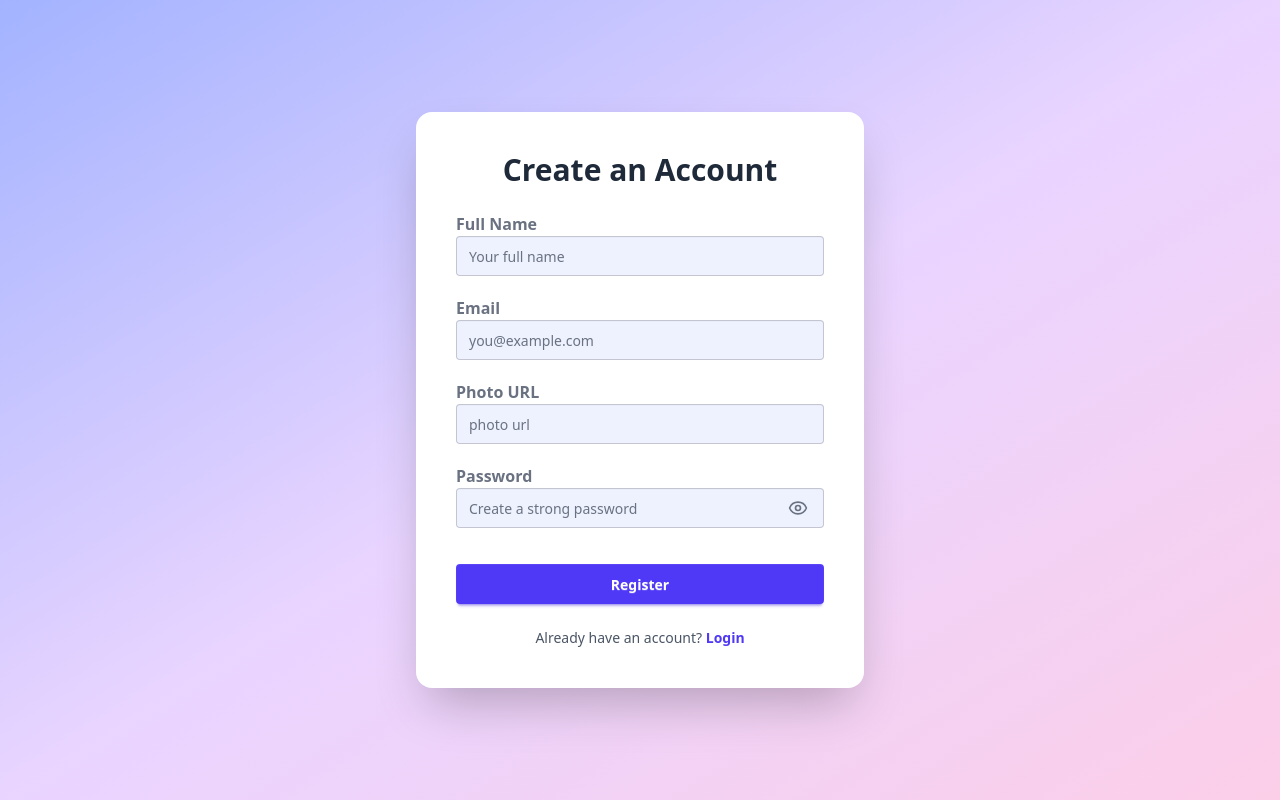
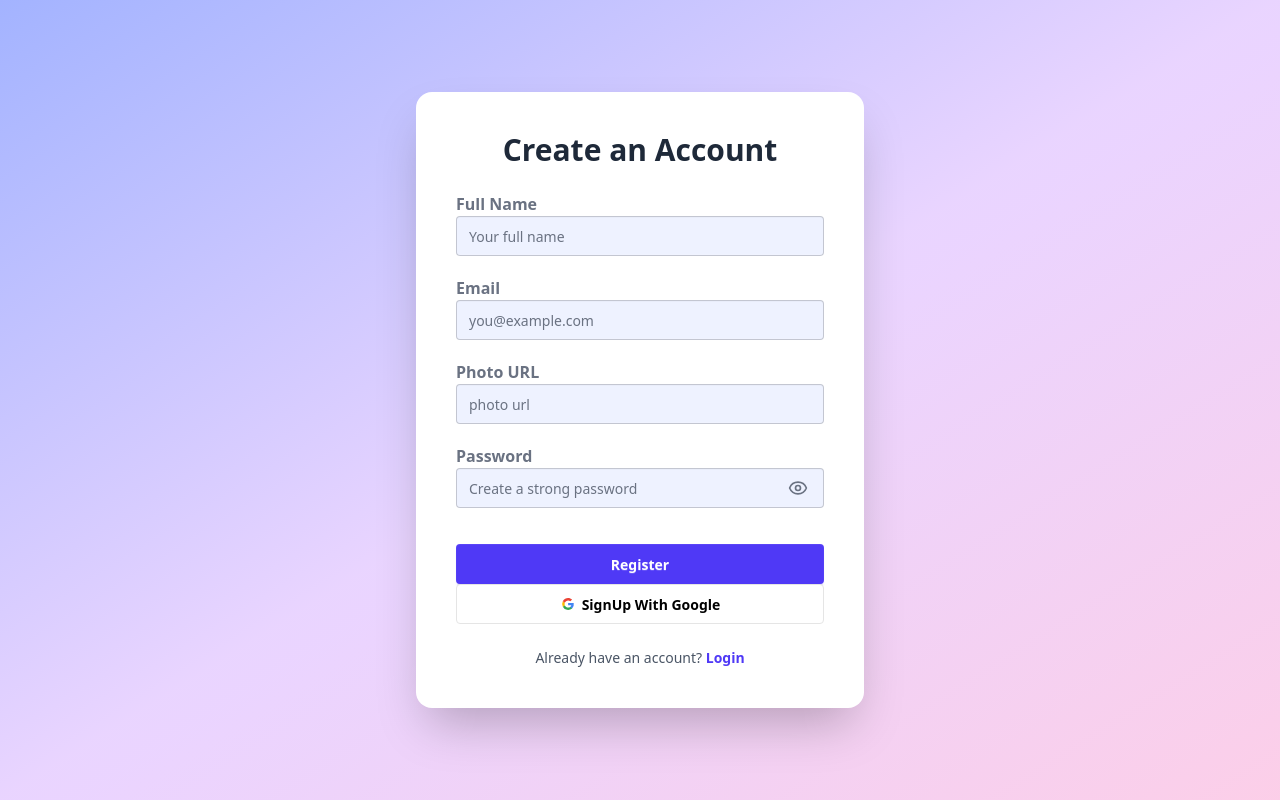
Before and after one commit to Sarwar009/ph-B12A10-FreelanceMarlet-client, a React (Vite) app: page /register in a window 1280 px wide. Built offline with nearby package versions, Linux system fonts and the light colour scheme; no server answers.

Commit message:
matching with requirement

```diff
--- a/src/components/AllJobs/JobCard.jsx
+++ b/src/components/AllJobs/JobCard.jsx
@@ -18,7 +18,7 @@ const JobCard = ({ job, onDelete }) => {
     if (!user?.email) return toast.error("Login first to accept this job");
 
     try {
-      await axios.patch(`${API}/acceptJob/${job._id}`, { acceptedBy: user.email });
+      await axios.patch(`${API}/my-accepted-tasks/${job._id}`, { acceptedBy: user.email });
       setAcceptJob(prev => ({ ...prev, acceptedBy: user.email }));
       setAcceptedTasks(prev => [...prev, { ...job, acceptedBy: user.email }]);
       toast.success("Job accepted!");
@@ -31,7 +31,7 @@ const JobCard = ({ job, onDelete }) => {
   const handleDelete = async () => {
     if (!onDelete) return;
     try {
-      await axios.delete(`${API}/deleteJobs/${job._id}`);
+      await axios.delete(`${API}/deleteJob/${job._id}`);
       onDelete(job._id);
       toast.success("Job deleted successfully");
     } catch (error) {
@@ -98,7 +98,7 @@ const JobCard = ({ job, onDelete }) => {
 
           {isOwner ? (
             <button
-              onClick={() => navigate(`/updateJobs/${job._id}`)}
+              onClick={() => navigate(`/updateJob/${job._id}`)}
               className="btn bg-yellow-500 hover:bg-yellow-600 text-white px-4 py-2 rounded-lg"
             >
               Update Job
--- a/src/components/JobForm/JobForm.jsx
+++ b/src/components/JobForm/JobForm.jsx
@@ -11,13 +11,20 @@ const JobForm = ({jobData, setJobData, handleSubmit}) => {
 
   useEffect (() => {
     axios.get (`${API}/allJobs`).then (res => setJobs (res.data));
-  }, []);
+  }, [API, setJobs]);
 
   useEffect(() => {
     if (user?.email) {
       setJobData(prev => ({ ...prev, userEmail: user.email }));
     }
   }, [user, setJobData]);
+
+  useEffect(() => {
+  if (user?.displayName) {
+    setJobData(prev => ({ ...prev, postedBy: user.displayName }));
+  }
+}, [user, setJobData]);
+
 
   const handleAddSkill = () => {
     if (skillInput && !jobData.skills.includes (skillInput)) {
@@ -54,10 +61,10 @@ const JobForm = ({jobData, setJobData, handleSubmit}) => {
           <label className="font-semibold text-gray-700">Posted By:</label>
           <input
             type="text"
-            placeholder="Posted By"
+            placeholder="Posted by"
             className="input input-field shadow-sm p-2 bg-white"
-            value={jobData.postedBy}
-            onChange={e => setJobData ({...jobData, postedBy: e.target.value})}
+            value={jobData.postedBy || ''}
+
             required
           />
         </div>
@@ -72,7 +79,7 @@ const JobForm = ({jobData, setJobData, handleSubmit}) => {
             placeholder="User Email"
             className="input input-field shadow-sm p-2 bg-white"
             value={jobData.userEmail || ''}
-            readOnly
+
             required
           />
         </div>
--- a/src/contexts/AuthProvider.jsx
+++ b/src/contexts/AuthProvider.jsx
@@ -102,6 +102,7 @@ export const AuthProvider = ({ children }) => {
         logout,
         loginWithGoogle,
         loading,
+        setLoading,
         validatePassword,
         acceptedTasks,
         setAcceptedTasks
--- a/src/pages/AllJobs.jsx
+++ b/src/pages/AllJobs.jsx
@@ -28,13 +28,13 @@ const Home = () => {
         setCategories (cats);
       } catch (err) {
         console.error ('Error fetching jobs:', err);
-      } finally {
-
-    setLoading (false);
       }
     };
 
     loadJobs ();
+
+
+    setLoading (false);
   }, [setJobs, API]);
 
    useEffect(() => {
--- a/src/pages/Home.jsx
+++ b/src/pages/Home.jsx
@@ -9,7 +9,7 @@ import LoadingSpinner from "../components/LoadingSpinner/LoadingSpinner";
 import Button from "daisyui/components/button";
 
 export default function Home() {
-  const { jobs, setJobs, API, loading } = useAuth();
+  const { jobs, setJobs, API, loading, setLoading } = useAuth();
   const [recentJobs, setRecentJobs] = useState([]);
 
   const navigate = useNavigate();
@@ -27,7 +27,8 @@ export default function Home() {
     };
 
     loadJobs();
-  }, [API, setJobs]);
+    setLoading(false)
+  }, [API, setJobs, setLoading]);
 
   useEffect(() => {
     if (jobs?.length > 0) {
--- a/src/pages/MyAcceptedJobs.jsx
+++ b/src/pages/MyAcceptedJobs.jsx
@@ -25,11 +25,11 @@ const MyAcceptedJobs = () => {
       }
     };
     fetchTasks();
-  }, [API, user?.email]);
+  }, [API, user?.email, setAcceptedTasks]);
 
   const handleDone = async (taskId) => {
     try {
-      await axios.patch(`${API}/acceptJob/${taskId}`, { acceptedBy: null });
+      await axios.patch(`${API}/my-accepted-tasks/${taskId}`, { acceptedBy: null });
       setTasks(prev => prev.filter(t => t._id !== taskId));
       setAcceptedTasks(prev => prev.filter(t => t._id !== taskId));
       toast.success("Task Successfully Completed");
@@ -40,7 +40,7 @@ const MyAcceptedJobs = () => {
   };
   const handleCancel = async (taskId) => {
     try {
-      await axios.patch(`${API}/acceptJob/${taskId}`, { acceptedBy: null });
+      await axios.patch(`${API}/my-accepted-tasks/${taskId}`, { acceptedBy: null });
       setTasks(prev => prev.filter(t => t._id !== taskId));
       setAcceptedTasks(prev => prev.filter(t => t._id !== taskId));
       toast.success("Task Canceled");
--- a/src/pages/Register.jsx
+++ b/src/pages/Register.jsx
@@ -1,13 +1,13 @@
 import React, {useState} from 'react';
 import {motion} from 'framer-motion';
-import {Link, replace, useLocation, useNavigate} from 'react-router';
+import {Link, useLocation, useNavigate} from 'react-router';
 import {Eye, EyeOff} from 'lucide-react';
 import { useAuth } from '../contexts/AuthContext';
 import toast from 'react-hot-toast';
 
 export default function Register () {
   const [showPass, setShowPass] = useState (false);
-  const { register, validatePassword } = useAuth();
+  const { register, validatePassword, loginWithGoogle } = useAuth();
   const navigate = useNavigate();
   const [name, setName] = useState("");
   const [email, setEmail] = useState("");
@@ -17,10 +17,19 @@ export default function Register () {
   const location = useLocation()
   const from = location.state?.from?.pathname || "/";
 
+  const handleGoogleLogin = async () => {
+    try {
+      await loginWithGoogle();
+      toast.success("Google login successful!");
+       navigate(from, { replace: true });
+    } catch (err) {
+      toast.error(err.message);
+    }
+  };
+
   const handleSubmit = async (e) => {
     e.preventDefault();
 
-    // Validate password
     const errors = validatePassword(password);
     if (errors.length > 0) {
       errors.forEach(err => toast.error(err));
@@ -37,15 +46,13 @@ export default function Register () {
   };
 
   return (
-    <div className="min-h-screen flex items-center justify-center bg-gradient-to-br from-indigo-300 via-purple-200 to-pink-200 px-4">
-      {/* Animated Container */}
+    <div className="min-h-screen flex items-center justify-center bg-linear-to-br from-indigo-300 via-purple-200 to-pink-200 px-4">
       <motion.div
         initial={{opacity: 0, y: 60}}
         animate={{opacity: 1, y: 0}}
         transition={{duration: 1}}
         className="bg-white rounded-2xl shadow-2xl p-10 w-full max-w-md"
       >
-        {/* Floating Title */}
         <motion.h2
           initial={{opacity: 0, y: -30}}
           animate={{opacity: 1, y: 0}}
@@ -56,7 +63,6 @@ export default function Register () {
         </motion.h2>
 
         <form className="space-y-5" onSubmit={handleSubmit}>
-          {/* Name */}
           <motion.div whileFocus={{scale: 1.03}}>
             <label className="label">
               <span className="label-text font-semibold text-gray-500">
@@ -139,6 +145,42 @@ export default function Register () {
           </motion.button>
         </form>
 
+        <motion.button
+        onClick={handleGoogleLogin}
+          whileFocus={{scale: 1.05}}
+          whileTap={{scale: 0.95}}
+          className="btn bg-white text-black border-[#e5e5e5] btn-outline btn-secondary w-full "
+        >
+          <svg
+            aria-label="Google logo"
+            width="16"
+            height="16"
+            xmlns="http://www.w3.org/2000/svg"
+            viewBox="0 0 512 512"
+          >
+            <g>
+              <path d="m0 0H512V512H0" fill="#fff" />
+              <path
+                fill="#34a853"
+                d="M153 292c30 82 118 95 171 60h62v48A192 192 0 0190 341"
+              />
+              <path
+                fill="#4285f4"
+                d="m386 400a140 175 0 0053-179H260v74h102q-7 37-38 57"
+              />
+              <path
+                fill="#fbbc02"
+                d="m90 341a208 200 0 010-171l63 49q-12 37 0 73"
+              />
+              <path
+                fill="#ea4335"
+                d="m153 219c22-69 116-109 179-50l55-54c-78-75-230-72-297 55"
+              />
+            </g>
+          </svg>
+          SignUp With Google
+        </motion.button>
+
         <motion.p
           initial={{opacity: 0}}
           animate={{opacity: 1}}
--- a/src/routes/Router.jsx
+++ b/src/routes/Router.jsx
@@ -46,7 +46,7 @@ const Router = createBrowserRouter([
                     <ProtectedRoute><AddJob /></ProtectedRoute>
             },
             {
-                path: '/updateJobs/:id',
+                path: '/updateJob/:id',
                 element: <ProtectedRoute><UpdateJobs /></ProtectedRoute>
             },
             {
```
Also changed, not shown: src/pages/JobDetails.jsx (+9 -8 lines).
